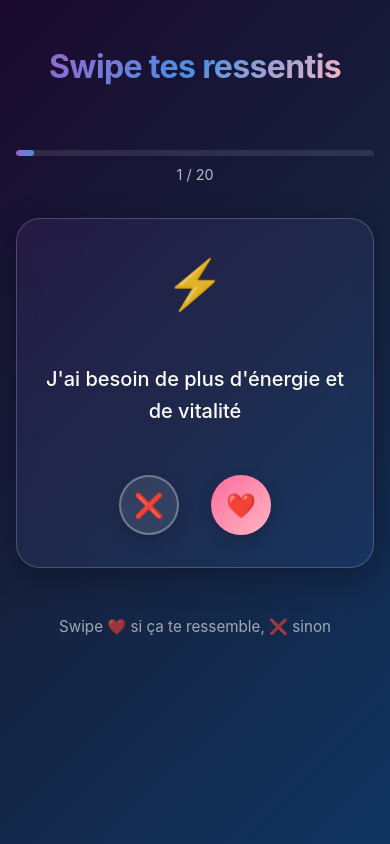
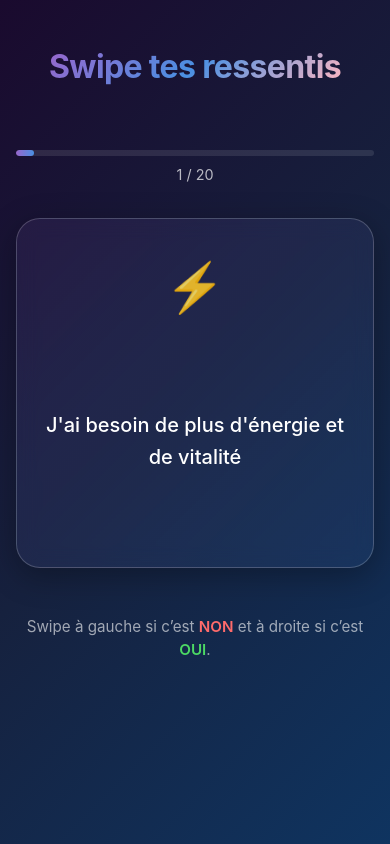
Before and after one commit to OliviaG-dev/Crystal-swipe, a React (Vite) app: page /swipe in a window 390 px wide. Built offline with nearby package versions, Linux system fonts and the light colour scheme.

Commit message:
:sparkles: feat:responsive phone/tablette swipe

```diff
--- a/src/components/SwipeCard/SwipeCard.css
+++ b/src/components/SwipeCard/SwipeCard.css
@@ -20,16 +20,6 @@
 .swipe-card__emoji {
   font-size: 4rem;
   margin-bottom: 1.5rem;
-  animation: float 3s ease-in-out infinite;
-}
-
-@keyframes float {
-  0%, 100% {
-    transform: translateY(0);
-  }
-  50% {
-    transform: translateY(-10px);
-  }
 }
 
 .swipe-card__text {
@@ -49,6 +39,13 @@
   gap: 2rem;
   margin-top: 2rem;
   justify-content: center;
+}
+
+/* Cacher les boutons sur mobile + tablette, conserver sur desktop */
+@media (max-width: 1024px) {
+  .swipe-card__actions {
+    display: none;
+  }
 }
 
 .swipe-card__button {
--- a/src/components/SwipeCard/SwipeCard.tsx
+++ b/src/components/SwipeCard/SwipeCard.tsx
@@ -1,3 +1,5 @@
+import { useRef } from 'react';
+import type { TouchEvent } from 'react';
 import type { Question } from '../../types';
 import './SwipeCard.css';
 
@@ -8,8 +10,35 @@ interface SwipeCardProps {
 }
 
 export default function SwipeCard({ question, onSwipe, className = '' }: SwipeCardProps) {
+  const touchStartX = useRef<number | null>(null);
+
+  const handleTouchStart = (event: TouchEvent<HTMLDivElement>) => {
+    touchStartX.current = event.touches[0].clientX;
+  };
+
+  const handleTouchEnd = (event: TouchEvent<HTMLDivElement>) => {
+    if (touchStartX.current === null) return;
+
+    const deltaX = event.changedTouches[0].clientX - touchStartX.current;
+    const threshold = 80;
+
+    if (deltaX > threshold) {
+      // Swipe vers la droite → oui
+      onSwipe(true);
+    } else if (deltaX < -threshold) {
+      // Swipe vers la gauche → non
+      onSwipe(false);
+    }
+
+    touchStartX.current = null;
+  };
+
   return (
-    <div className={`swipe-card ${className}`}>
+    <div
+      className={`swipe-card ${className}`}
+      onTouchStart={handleTouchStart}
+      onTouchEnd={handleTouchEnd}
+    >
       <div className="swipe-card__emoji">{question.emoji}</div>
       <p className="swipe-card__text">{question.text}</p>
       <div className="swipe-card__actions">
--- a/src/pages/Swipe/Swipe.css
+++ b/src/pages/Swipe/Swipe.css
@@ -49,6 +49,16 @@
   margin-top: 1rem;
 }
 
+.swipe__hint-text--no {
+  color: #ff6b6b;
+  font-weight: 600;
+}
+
+.swipe__hint-text--yes {
+  color: #4cd964;
+  font-weight: 600;
+}
+
 @media (max-width: 768px) {
   .swipe {
     padding: 1rem;
--- a/src/pages/Swipe/Swipe.tsx
+++ b/src/pages/Swipe/Swipe.tsx
@@ -1,7 +1,7 @@
-import { useState, useMemo } from 'react';
+import { useState, useMemo, useEffect } from 'react';
 import { useNavigate } from 'react-router-dom';
 import { questions } from '../../data/questions';
-import type { SwipeResult, Question } from '../../types';
+import type { SwipeResult } from '../../types';
 import SwipeCard from '../../components/SwipeCard/SwipeCard';
 import Header from '../../components/Header/Header';
 import './Swipe.css';
@@ -20,9 +20,25 @@ export default function Swipe() {
   const navigate = useNavigate();
   const [currentIndex, setCurrentIndex] = useState(0);
   const [results, setResults] = useState<SwipeResult[]>([]);
+  const [isTouchLayout, setIsTouchLayout] = useState(false);
 
   // Mélanger les questions une seule fois au chargement du composant
   const shuffledQuestions = useMemo(() => shuffleArray(questions), []);
+
+  // Détecter la vue mobile/tablette pour adapter l'UI
+  useEffect(() => {
+    const updateIsTouchLayout = () => {
+      const width = window.innerWidth;
+      setIsTouchLayout(width <= 1024);
+    };
+
+    updateIsTouchLayout();
+    window.addEventListener('resize', updateIsTouchLayout);
+
+    return () => {
+      window.removeEventListener('resize', updateIsTouchLayout);
+    };
+  }, []);
 
   const currentQuestion = shuffledQuestions[currentIndex];
   const progress = ((currentIndex + 1) / shuffledQuestions.length) * 100;
@@ -70,7 +86,20 @@ export default function Swipe() {
       </div>
 
       <div className="swipe__hint">
-        <p>Swipe ❤️ si ça te ressemble, ❌ sinon</p>
+        <p>
+          {isTouchLayout
+            ? (
+              <>
+                Swipe à gauche si c’est{' '}
+                <span className="swipe__hint-text--no">NON</span>
+                {' '}et à droite si c’est{' '}
+                <span className="swipe__hint-text--yes">OUI</span>
+                .
+              </>
+            ) : (
+              'Swipe ❤️ si ça te ressemble, ❌ sinon'
+            )}
+        </p>
       </div>
     </div>
   );
```
